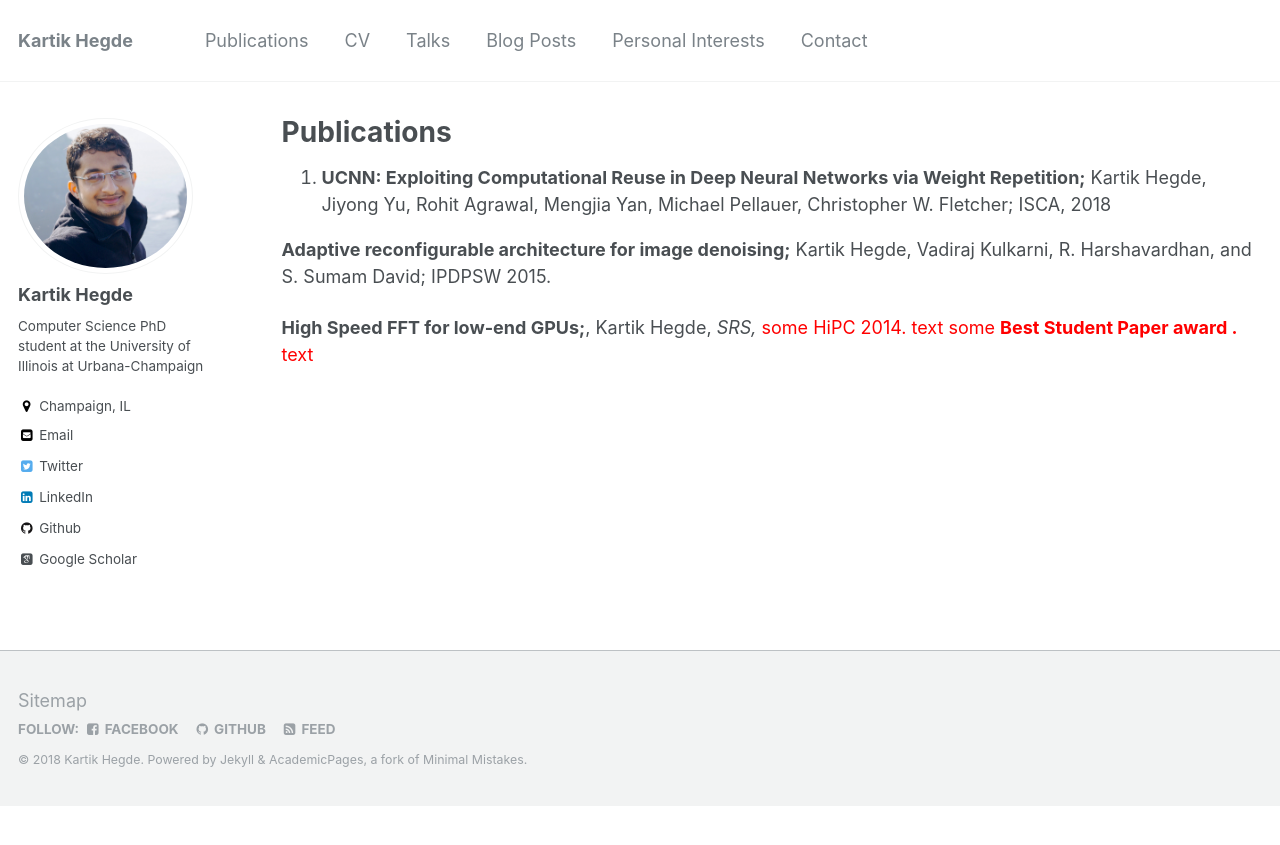
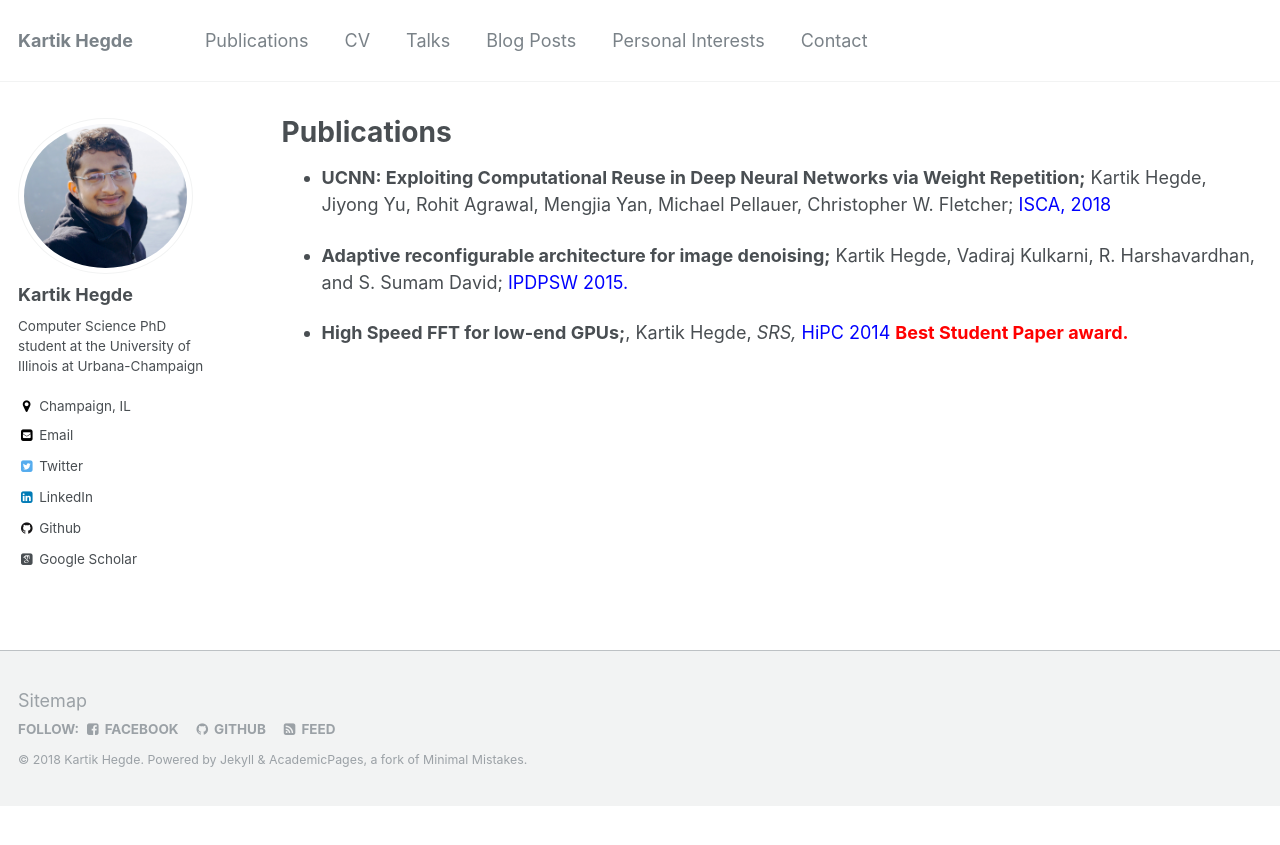
Before and after one commit to kartik-hegde/kartik-hegde.github.io, a Jekyll site: the page built from _pages/publications.md, in a window 1280 px wide. Shown: the top 845 px of the page. Built offline with Jekyll 4.4.1, drawn with Linux system fonts in a browser that asks for light colours; some web fonts are replaced.

Commit message:
Update publications.md

```diff
--- a/_pages/publications.md
+++ b/_pages/publications.md
@@ -5,8 +5,8 @@ permalink: /publications/
 author_profile: true
 ---
 
-1. **UCNN: Exploiting Computational Reuse in Deep Neural Networks via Weight Repetition;** Kartik Hegde, Jiyong Yu, Rohit Agrawal, Mengjia Yan, Michael Pellauer, Christopher W. Fletcher; ISCA, 2018
+- **UCNN: Exploiting Computational Reuse in Deep Neural Networks via Weight Repetition;** Kartik Hegde, Jiyong Yu, Rohit Agrawal, Mengjia Yan, Michael Pellauer, Christopher W. Fletcher; <span style="color:blue"> ISCA, 2018  </span>
 
-**Adaptive reconfigurable architecture for image denoising;** Kartik Hegde, Vadiraj Kulkarni, R. Harshavardhan, and S. Sumam David; IPDPSW 2015.
+- **Adaptive reconfigurable architecture for image denoising;** Kartik Hegde, Vadiraj Kulkarni, R. Harshavardhan, and S. Sumam David; <span style="color:blue"> IPDPSW 2015. </span>
 
-**High Speed FFT for low-end GPUs;**, Kartik Hegde, *SRS,* <span style="color:red">some HiPC 2014. text</span> <span style="color:red">some **Best Student Paper award .** text</span>
+- **High Speed FFT for low-end GPUs;**, Kartik Hegde, *SRS,* <span style="color:blue"> HiPC 2014 </span> <span style="color:red"> **Best Student Paper award.** </span>
```
